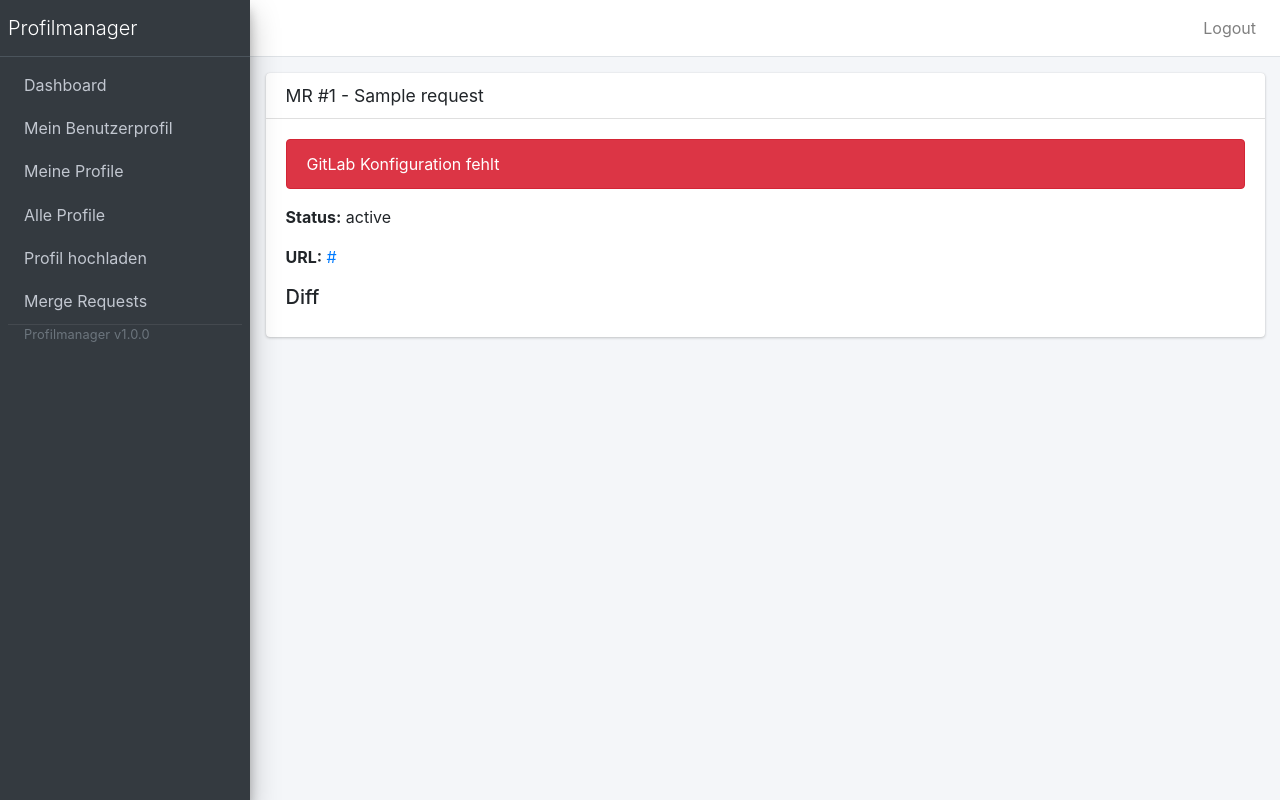
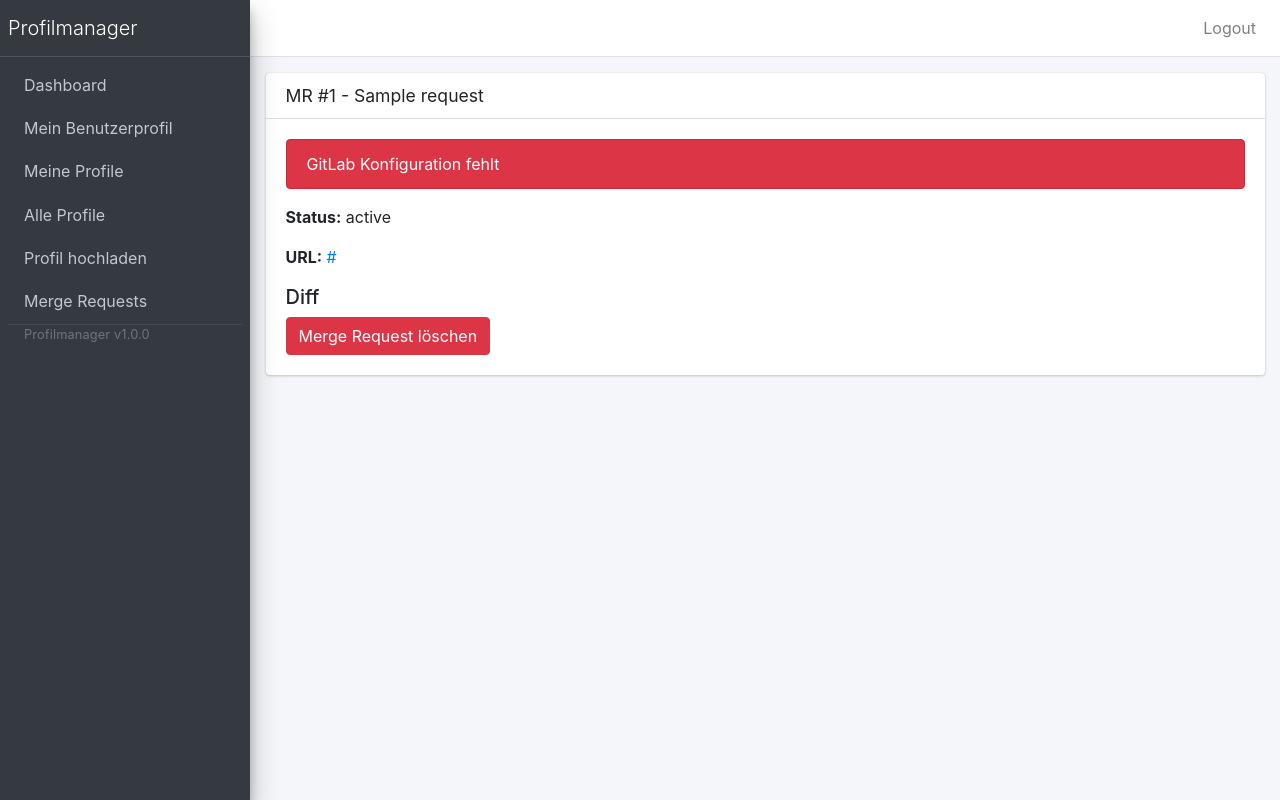
Before and after one commit to DeepZone/Profilmanager, a Flask app: page /merge-requests/1 in a window 1280 px wide. Run offline with Flask 3, Linux system fonts and the light colour scheme; a user stored in the database is signed in; tables that the repository leaves empty hold one stand-in row (values such as "Sample post"); parts of the project's set-up code (start-up, migrations or seed data) failed here and were passed over; some libraries are stand-ins or nearby versions.

Commit message:
Adjust merge request permissions for visibility, merge, and delete

```diff
--- a/app/forms.py
+++ b/app/forms.py
@@ -144,3 +144,7 @@ class PushToGitLabForm(FlaskForm):
 class MergeActionForm(FlaskForm):
     squash = BooleanField("Squash beim Merge", default=False)
     submit = SubmitField("Merge ausführen")
+
+
+class DeleteMergeRequestForm(FlaskForm):
+    submit = SubmitField("Merge Request löschen")
--- a/app/routes/gitlab_mr.py
+++ b/app/routes/gitlab_mr.py
@@ -1,11 +1,11 @@
 from sqlalchemy.exc import SQLAlchemyError
 
-from flask import Blueprint, abort, current_app, flash, redirect, render_template, url_for
+from flask import Blueprint, abort, current_app, flash, redirect, render_template, request, url_for
 from flask_login import current_user, login_required
 
 from app.extensions import db
-from app.forms import MergeActionForm
-from app.models import GitLabMergeRequest, Profile, Setting
+from app.forms import DeleteMergeRequestForm, MergeActionForm
+from app.models import GitLabMergeRequest, Setting
 from app.services.gitlab_service import GitLabService, GitLabServiceError
 from app.services.version_service import VersionService
 
@@ -23,15 +23,7 @@ def _service():
 @gitlab_bp.route("/")
 @login_required
 def index():
-    if current_user.is_admin:
-        mrs = GitLabMergeRequest.query.order_by(GitLabMergeRequest.created_at.desc()).all()
-    else:
-        mrs = (
-            GitLabMergeRequest.query.join(Profile)
-            .filter(Profile.user_id == current_user.id)
-            .order_by(GitLabMergeRequest.created_at.desc())
-            .all()
-        )
+    mrs = GitLabMergeRequest.query.order_by(GitLabMergeRequest.created_at.desc()).all()
     return render_template("gitlab/index.html", mrs=mrs)
 
 
@@ -39,10 +31,9 @@ def index():
 @login_required
 def detail(mr_id):
     mr = GitLabMergeRequest.query.get_or_404(mr_id)
-    if not current_user.is_admin and mr.profile.user_id != current_user.id:
-        abort(403)
 
-    form = MergeActionForm()
+    merge_form = MergeActionForm(prefix="merge")
+    delete_form = DeleteMergeRequestForm(prefix="delete")
     details = None
     changes = []
     error = None
@@ -55,12 +46,16 @@ def detail(mr_id):
     except GitLabServiceError as exc:
         error = str(exc)
 
-    if form.validate_on_submit():
-        if not current_user.is_admin:
+    can_delete = current_user.is_admin or mr.created_by == current_user.id
+
+    if request.method == "POST" and merge_form.submit.data and merge_form.validate():
+        if details and not details.get("user", {}).get("can_merge", False):
             abort(403)
         try:
             service = _service()
-            merge = service.merge_request(mr.project_id, mr.gitlab_mr_iid, squash=form.squash.data)
+            merge = service.merge_request(
+                mr.project_id, mr.gitlab_mr_iid, squash=merge_form.squash.data
+            )
             merged_successfully = merge.get("state") == "merged"
             mr.status = merge.get("state", "merged")
 
@@ -87,6 +82,32 @@ def detail(mr_id):
             )
         return redirect(url_for("gitlab.detail", mr_id=mr.id))
 
+    if request.method == "POST" and delete_form.submit.data and delete_form.validate():
+        if not can_delete:
+            abort(403)
+        try:
+            service = _service()
+            service.delete_merge_request(mr.project_id, mr.gitlab_mr_iid)
+            db.session.delete(mr)
+            db.session.commit()
+            flash("Merge Request wurde gelöscht.", "success")
+            return redirect(url_for("gitlab.index"))
+        except GitLabServiceError as exc:
+            db.session.rollback()
+            flash(f"Löschen fehlgeschlagen: {exc}", "danger")
+        except SQLAlchemyError:
+            db.session.rollback()
+            current_app.logger.exception("Lokales Löschen fehlgeschlagen (mr_id=%s)", mr.id)
+            flash("Merge Request konnte lokal nicht gelöscht werden.", "danger")
+
     return render_template(
-        "gitlab/detail.html", mr=mr, details=details, changes=changes, error=error, form=form
+        "gitlab/detail.html",
+        mr=mr,
+        details=details,
+        changes=changes,
+        error=error,
+        merge_form=merge_form,
+        delete_form=delete_form,
+        can_delete=can_delete,
+        can_merge=details.get("user", {}).get("can_merge", True) if details else False,
     )
--- a/app/services/gitlab_service.py
+++ b/app/services/gitlab_service.py
@@ -95,3 +95,6 @@ class GitLabService:
             f"/projects/{project_id}/merge_requests/{mr_iid}/merge",
             data={"squash": squash},
         )
+
+    def delete_merge_request(self, project_id: int, mr_iid: int):
+        return self._request("DELETE", f"/projects/{project_id}/merge_requests/{mr_iid}")
--- a/app/templates/gitlab/detail.html
+++ b/app/templates/gitlab/detail.html
@@ -13,11 +13,24 @@
         <pre class="diff-box">{{ change.diff }}</pre>
       </div>
     {% endfor %}
-    {% if current_user.is_admin and (details and details.state == 'opened') %}
-    <form method="post">
-      {{ form.hidden_tag() }}
-      <div class="form-check mb-2">{{ form.squash(class='form-check-input') }} {{ form.squash.label(class='form-check-label') }}</div>
-      {{ form.submit(class='btn btn-success') }}
+    {% if details and details.state == 'opened' %}
+    <form method="post" class="mb-3">
+      {{ merge_form.hidden_tag() }}
+      <div class="form-check mb-2">
+        {{ merge_form.squash(class='form-check-input') }}
+        {{ merge_form.squash.label(class='form-check-label') }}
+      </div>
+      {{ merge_form.submit(class='btn btn-success', disabled=not can_merge) }}
+      {% if not can_merge %}
+      <div class="text-muted mt-2">Merge nur mit entsprechender GitLab-Berechtigung möglich.</div>
+      {% endif %}
+    </form>
+    {% endif %}
+
+    {% if can_delete %}
+    <form method="post" onsubmit="return confirm('Merge Request wirklich löschen?');">
+      {{ delete_form.hidden_tag() }}
+      {{ delete_form.submit(class='btn btn-danger') }}
     </form>
     {% endif %}
   </div>
```
